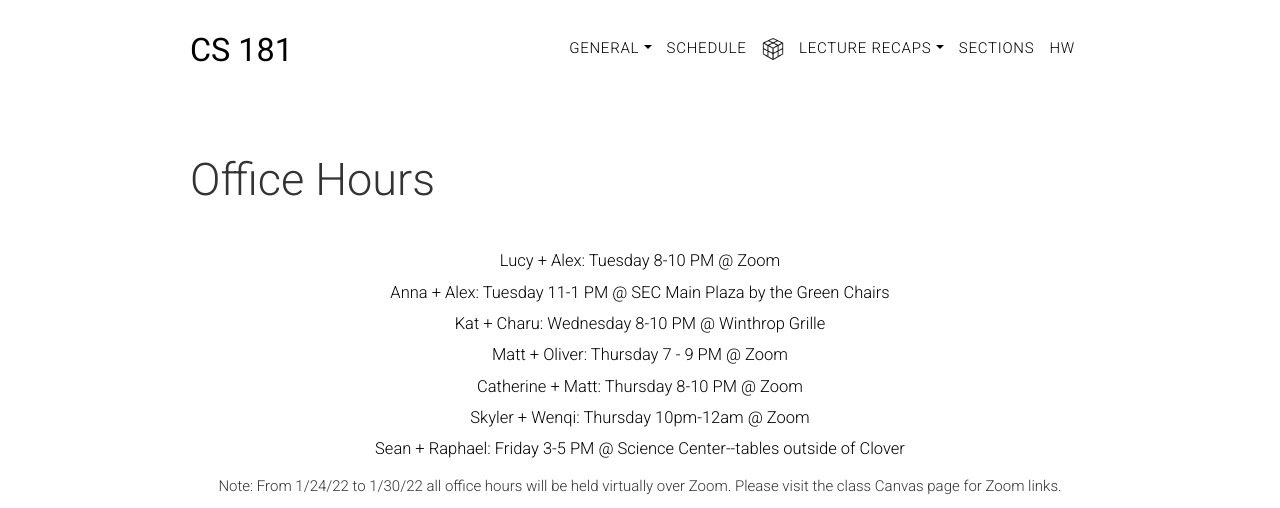
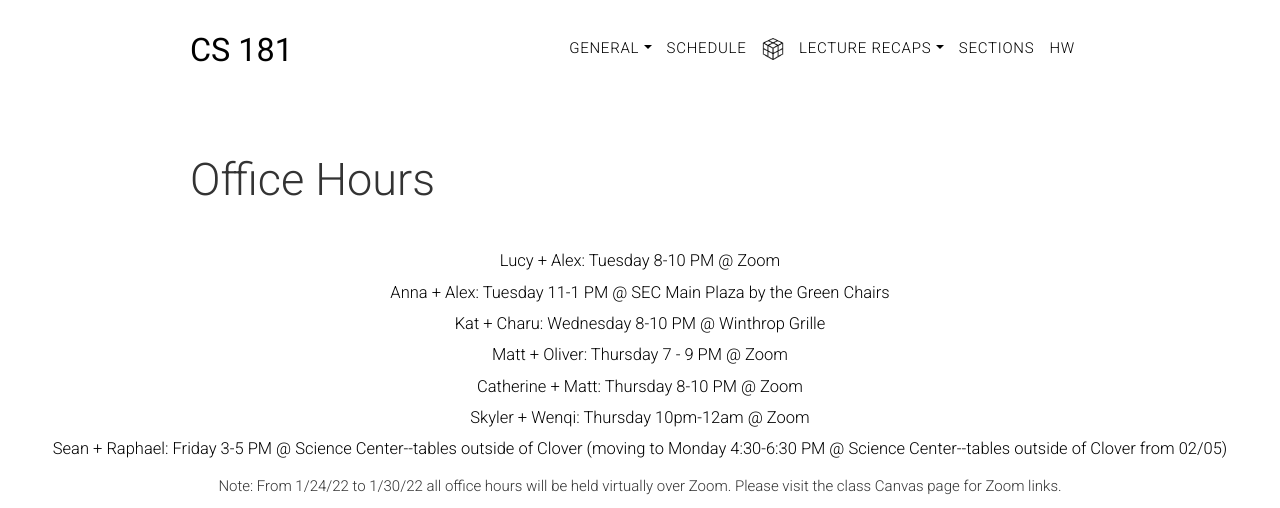
Before and after one commit to harvard-ml-courses/cs181-web, a Jekyll site: the page built from officehours.html, in a window 1280 px wide. Shown: the top 508 px of the page. Built offline with Jekyll 4.4.1, drawn with Linux system fonts in a browser that asks for light colours; grey boxes are pictures that could not be loaded.

Commit message:
Changed OH for Sean and Raph

```diff
--- a/officehours.html
+++ b/officehours.html
@@ -25,7 +25,7 @@ weight: 0
       Skyler + Wenqi: Thursday 10pm-12am @ Zoom
     </li>
     <li>
-      Sean + Raphael: Friday 3-5 PM @ Science Center--tables outside of Clover
+      Sean + Raphael: Friday 3-5 PM @ Science Center--tables outside of Clover (moving to Monday 4:30-6:30 PM @ Science Center--tables outside of Clover from 02/05)
     </li>
   </ul>
   <p> Note: From 1/24/22 to 1/30/22 all office hours will be held virtually over Zoom. Please visit the class Canvas page for Zoom links.</p>
```
